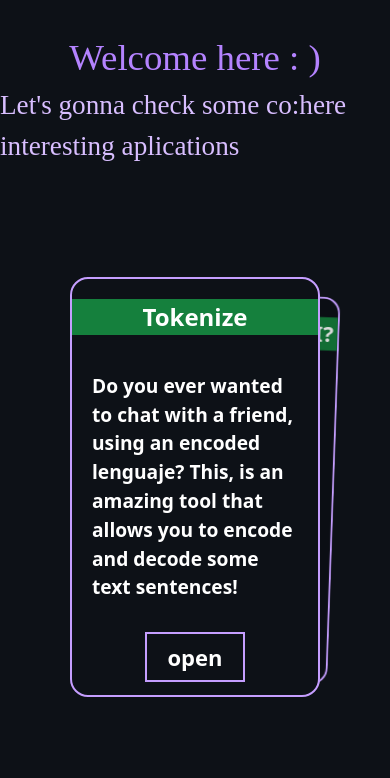
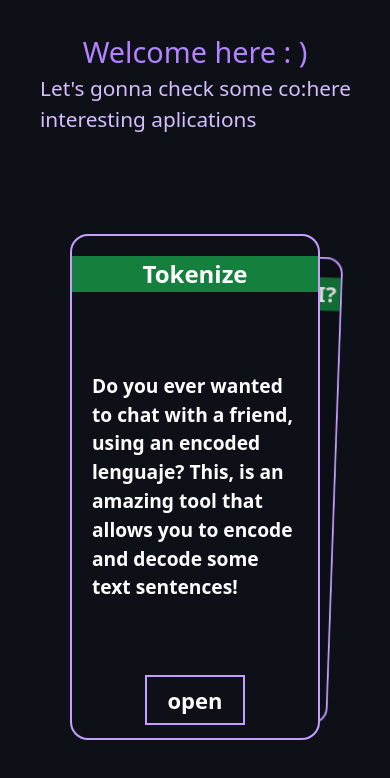
Before and after one commit to AlanTyping/Midu-Hackaton, a React (Create React App) app: page / in a window 390 px wide. Shown: the top 778 px of the page. Built offline with nearby package versions, Linux system fonts and the light colour scheme; no server answers.

Commit message:
chanes for responsive

```diff
--- a/src/components/Presentation.js
+++ b/src/components/Presentation.js
@@ -3,8 +3,8 @@ import React from 'react'
 function Presentation() {
   return (
     <div className='h-[100px] w-full flex flex-col items-center mt-[30px]'>
-        <h2 className='text-[#b483ff] text-[2.3rem] presentacion'>Welcome here {`: )`}</h2>
-        <h4 className='text-[#d8beff] text-[1.7rem] presentacion'>Let's gonna check some co:here interesting aplications</h4>
+        <h2 className='text-[#b483ff] text-[2.3rem] flex w-full justify-center items-center' id='titulo'>Welcome here {`: )`}</h2>
+        <h4 className='text-[#d8beff] text-[1.7rem] flex w-full justify-center items-center' id='subtitulo'>Let's gonna check some co:here interesting aplications</h4>
     </div>
   )
 }
--- a/src/layout/index.css
+++ b/src/layout/index.css
@@ -48,10 +48,20 @@ body {
   background-color: #0d1117;
 }
 
-@media (max-width: 600px) {
+@media (max-width: 630px) {
   .mobile-form {
     flex-direction: column;
     height: 70vh;
     background-color:green;
   }
+  .swiper {
+    height: 60vh;
+  }
+  #titulo {
+    font-size: 1.8rem;
+  }
+  #subtitulo {
+    font-size: 1.3rem;
+    padding-left: 40px;
+  }
 }
```
